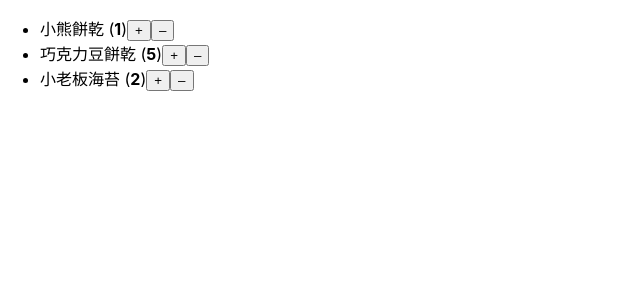
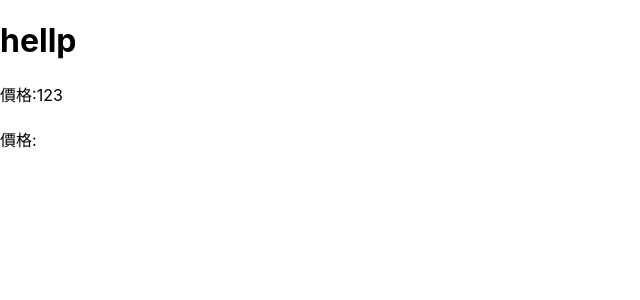
Before and after one commit to Aaronwan198607/React, a React (Create React App) app: page / in a window 1280 px wide. Shown: the top 300 px of the page, without its empty margins (0-640 px from the left). Built offline with nearby package versions, Linux system fonts and the light colour scheme.

Commit message:
import Parent&Child元件

```diff
--- a/src/0210/1.props/childs.js
+++ b/src/0210/1.props/childs.js
@@ -0,0 +1,10 @@
+function Child(props){
+    console.log(props)
+    return(
+        <>
+            <h1>{props.text}</h1>
+            <p>價格:{props.price}</p>
+        </>
+    )
+}
+export default Child
--- a/src/0210/1.props/parents.js
+++ b/src/0210/1.props/parents.js
@@ -0,0 +1,9 @@
+import Child from "./childs"
+function Parent() {
+    return (
+        <>
+            <Child text="hellp" price={123} />
+            <Child />
+        </>
+    )
+}export default Parent
--- a/src/App.js
+++ b/src/App.js
@@ -1,10 +1,8 @@
-// import Student from "./0206/4.jsx-map範例-2-json檔案導入/0206/3.map/Student";
-import ShoppingCart from "./0208/5-0.練習題-小型購物車/ShoppingCart"
-
+import Parent from './0210/1.props/parents'
 function App() {
   return (
     <>
-      <ShoppingCart />
+      <Parent />
     </>
   )
 }
```
